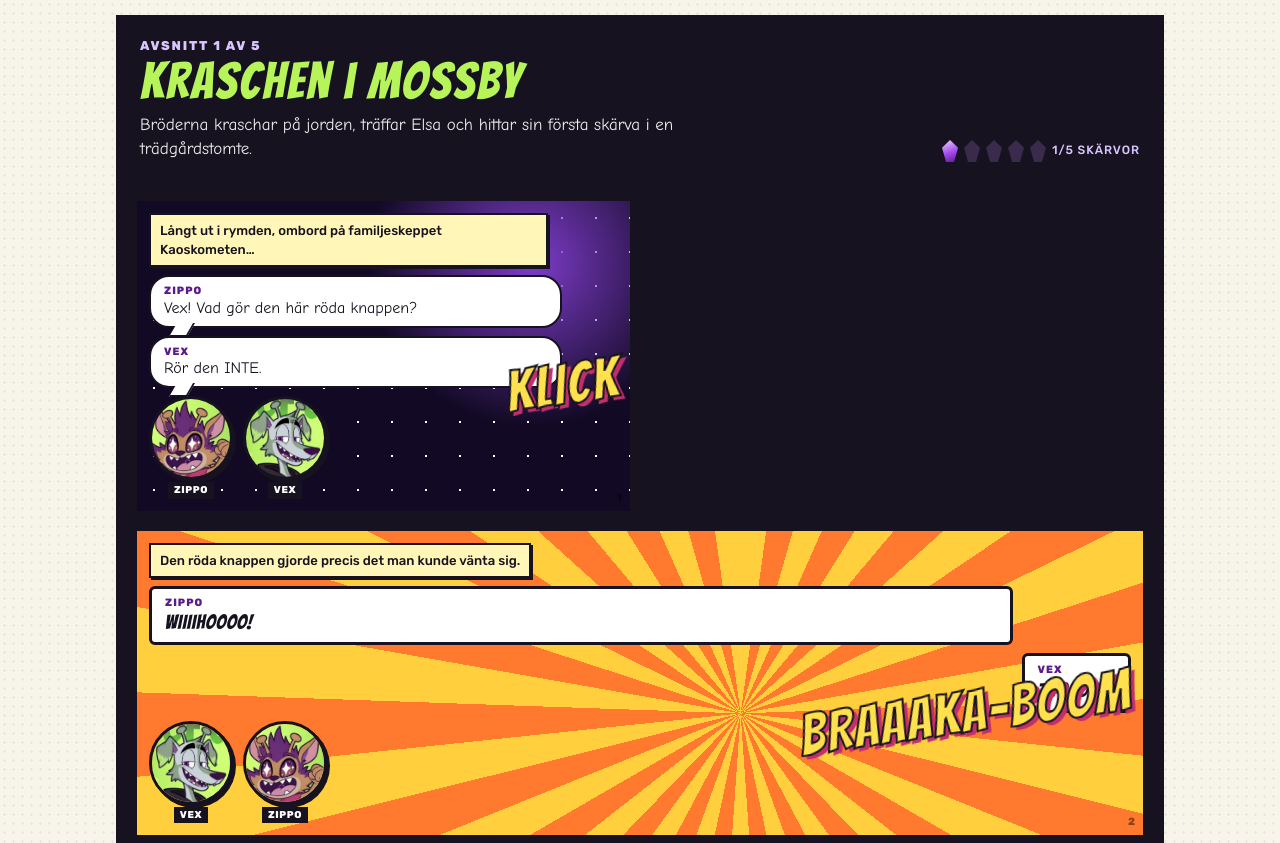
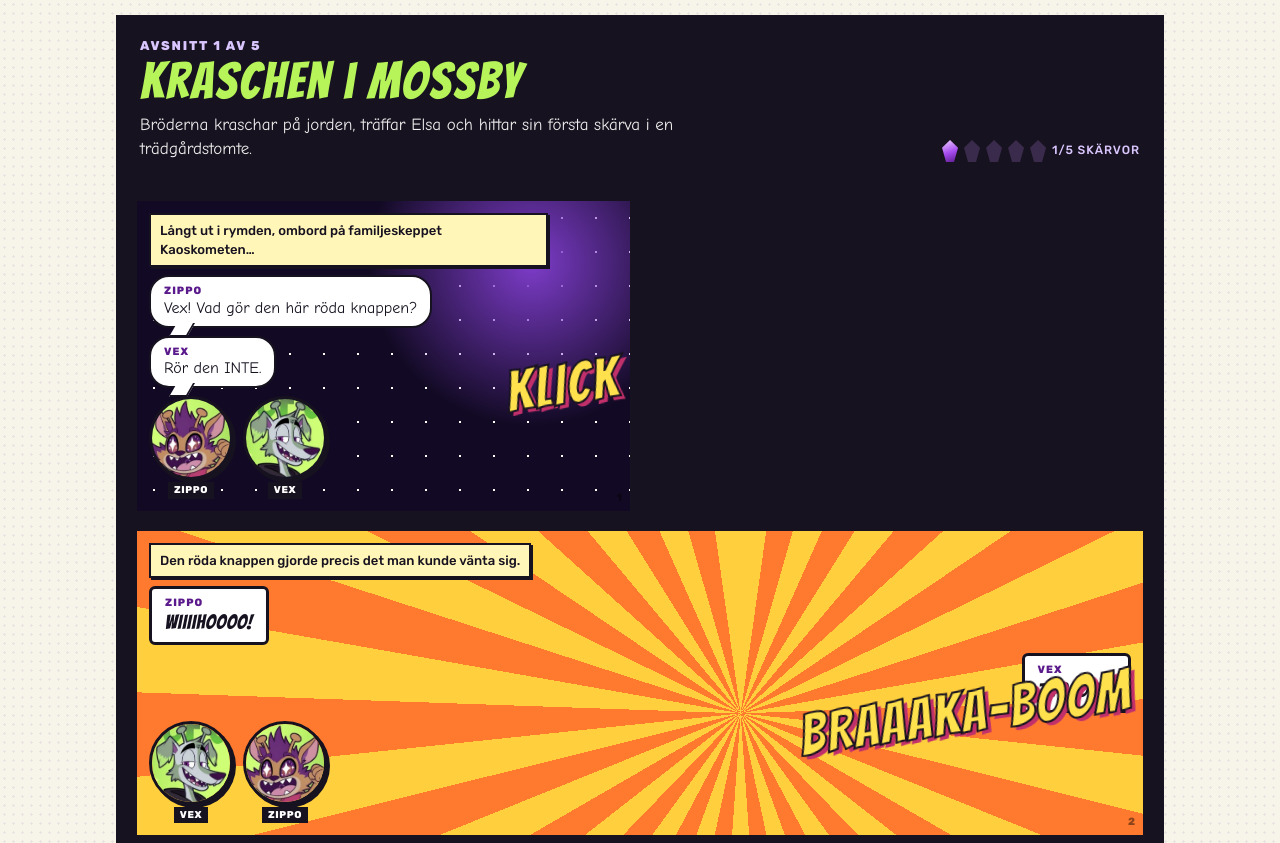
Before and after one commit to duck1231/bug-free-spork, a plain HTML site: page serie/index.html in a window 1280 px wide. Shown: the part 1395-2238 px from the top of the page. Drawn offline with Linux system fonts and the light colour scheme.

Commit message:
Pratbubblor anpassar bredden efter texten
Co-Authored-By: Claude Opus 5.5 <noreply@anthropic.com>
Claude-Session: https://claude.ai/code/session_01RNtRK4k8TnTWa4kXbMGN5e

```diff
--- a/serie/index.html
+++ b/serie/index.html
@@ -64,7 +64,7 @@ section{margin-top:56px}
 .num{position:absolute;right:8px;bottom:6px;font-family:var(--ui);font-size:.65rem;color:rgba(0,0,0,.45);font-weight:800;z-index:3}
 .cap{background:#fff6b8;border:2px solid var(--ink);font-family:var(--ui);font-weight:500;font-size:.82rem;padding:6px 9px;max-width:85%;position:relative;z-index:2;align-self:flex-start;box-shadow:2px 2px 0 var(--ink)}
 .bubbles{display:flex;flex-direction:column;gap:8px;position:relative;z-index:2}
-.b{background:#fff;border:2.5px solid var(--ink);border-radius:20px;padding:7px 13px;max-width:88%;font-size:1rem;position:relative;line-height:1.3}
+.b{background:#fff;border:2.5px solid var(--ink);border-radius:20px;padding:7px 13px;max-width:88%;width:fit-content;font-size:1rem;position:relative;line-height:1.3}
 .b.r{align-self:flex-end}
 .b::after{content:"";position:absolute;bottom:-11px;left:22px;width:16px;height:12px;background:#fff;border:2.5px solid var(--ink);border-top:0;border-left:0;transform:skewX(-30deg)}
 .b.r::after{left:auto;right:22px;transform:skewX(30deg);border-right:0;border-left:2.5px solid var(--ink)}
```
